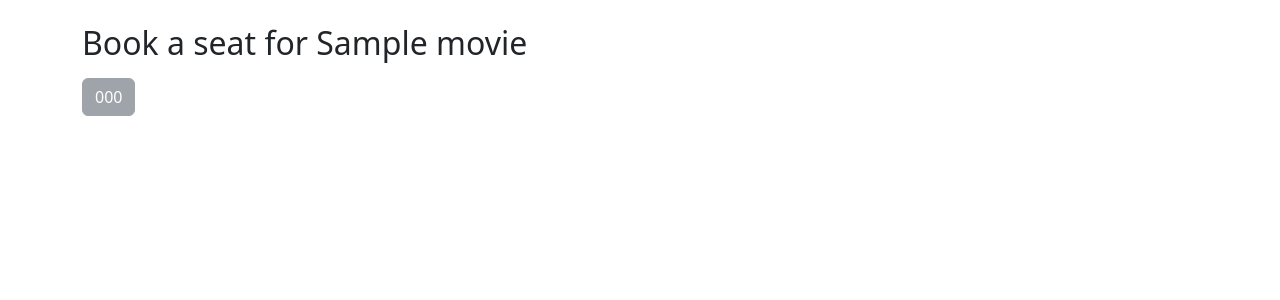
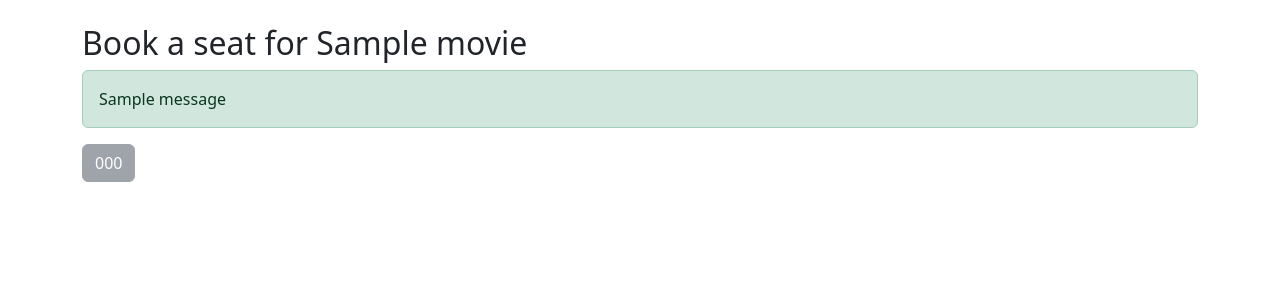
Before and after one commit to Lumbag0/cs4300, a Django app: page /movies/1/book/ in a window 1280 px wide. Shown: the part 56-356 px from the top of the page. Run offline with Django 5.2, Linux system fonts and the light colour scheme; a user stored in the database is signed in; tables that the repository leaves empty hold one stand-in row (values such as "Sample post"); one stand-in notice (Sample message) is shown.

Commit message:
Added messages that display on booking

```diff
--- a/homework2/movie_theater_booking/bookings/templates/bookings/seat_booking.html
+++ b/homework2/movie_theater_booking/bookings/templates/bookings/seat_booking.html
@@ -4,7 +4,11 @@
 {% endblock %}
 {% block content %}
 <h2>Book a seat for {{ movie.title }}</h2>
-
+{% for message in messages %}
+    <div class="alert alert-{% if message.tags == 'error' %}danger{% else %}{{ message.tags }}{% endif %}">
+        {{ message }}
+    </div>
+{% endfor %}
 <div class="d-flex flex-wrap gap-2 mt-3">
     {# Creates rows with a subsequent letter being behind the former i.e. the B is behind the A row #}
     {% for seat in seats %}
```
